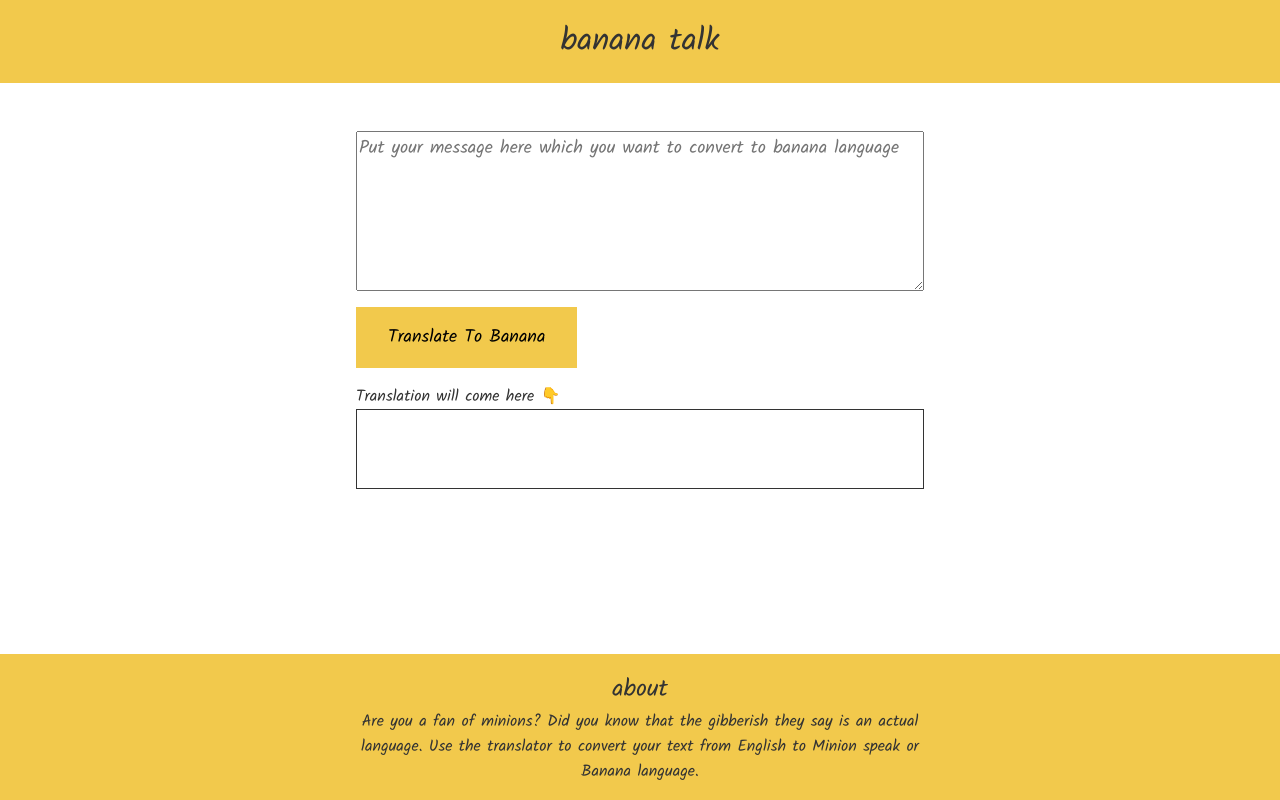
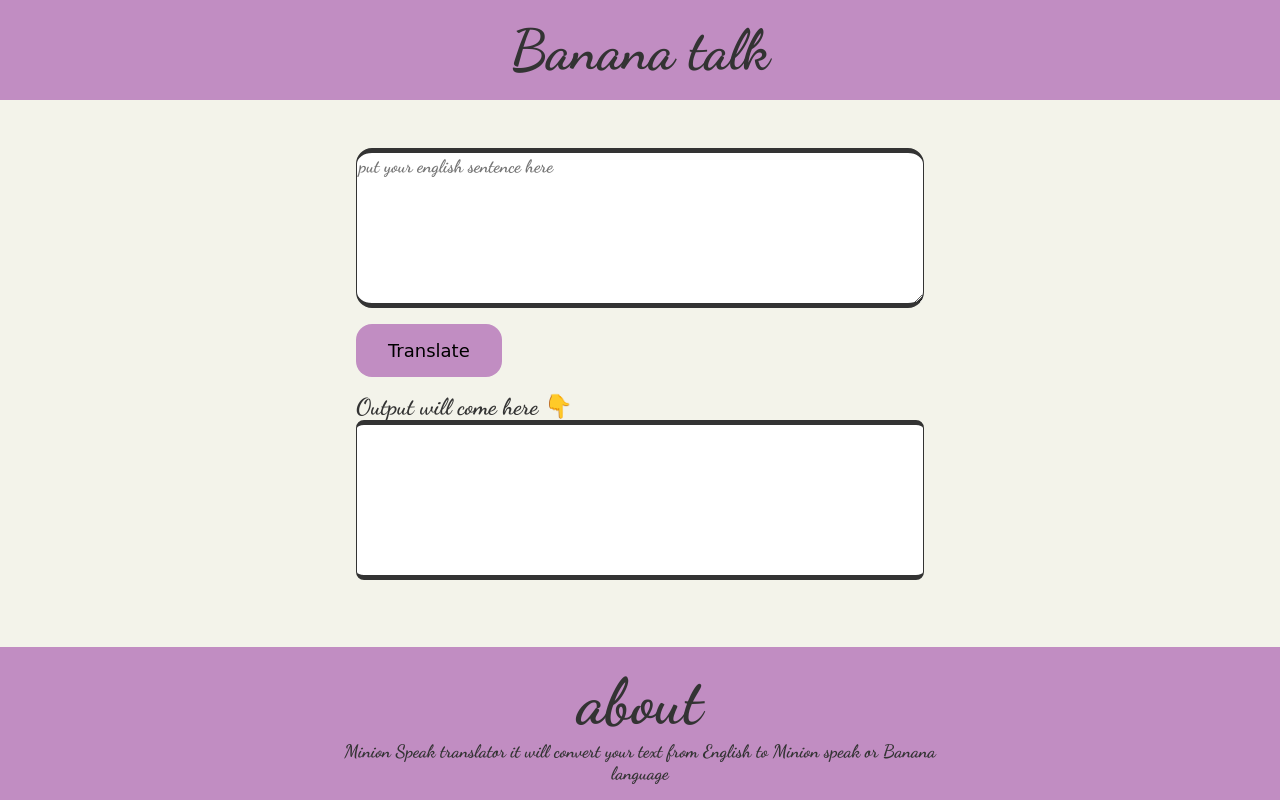
Before and after one commit to Prajwal0309/banana-app, a plain HTML site: page index.html in a window 1280 px wide. Drawn offline with Linux system fonts and the light colour scheme.

Commit message:
docs:added

```diff
--- a/index.html
+++ b/index.html
@@ -1,41 +1,42 @@
-
 <!DOCTYPE html>
 <html lang="en">
 
 <head>
+    <link href="style.css" rel="stylesheet">
     <meta charset="UTF-8">
     <meta name="viewport" content="width=device-width, initial-scale=1.0">
-    <title>banana talk</title>
-    <link href="style.css" rel="stylesheet">
+    <title>banana speak</title>
 
 </head>
 
 <body>
     <nav>
-        <div style="font-size: 2rem; padding: 1rem;">
-            banana talk
-        </div>
+    <div ></div>Banana talk</div></nav>
+<main>
+    <textarea id="txt-input"
+        placeholder="put your english sentence here"></textarea>
+    <button id="btn-translate">Translate</button>
 
-    </nav>
-    <main>
-        <textarea id="translate-input"
-            placeholder="Put your message here which you want to convert to banana language"></textarea>
-        <button id="translate-button"> Translate To Banana</button>
-        <div>Translation will come here 👇</div>
+    <div style="font-size: larger;"> Output will come here 👇</div>
+    <div id="output"></div>
 
-        <div id="translate-output" style="padding: 1rem; font-size: large;"></div>
+</main>
+
+    <footer>
+        <div style="font-size:4rem;">about</div>
+        <p>Minion Speak translator it will convert your text from English to Minion speak or Banana language </p>
+    </footer>
 
 
-    </main>
 
 
-    <footer>
-        <div style="font-size: x-large;">about</div>
-        <p>Are you a fan of minions? Did you know that the gibberish they say is an actual language. Use the translator
-            to convert your text from English to Minion speak or Banana language.</p>
-    </footer>
 
-    <script src="/js/main.js" type="text/javascript"> </script>
+    <script src="scrpy.js" type="text/javascript"></script>
+
+
+
+
+
 </body>
 
 </html>
--- a/scrpy.js
+++ b/scrpy.js
@@ -1,39 +1,32 @@
-// welcome to event based programming
-// and callback
+var btnTranslate = document.querySelector("#btn-translate");
+var txtInput = document.querySelector("#txt-input");
+var outputDiv = document.querySelector("#output");
 
 
-// button click
-var translateButton = document.querySelector("#translate-button");
+var serverURL = "https://api.funtranslations.com/translate/minion.json"
 
-translateButton.addEventListener("click", buttonClickHandler)
 
-// read input
-var translateInput = document.querySelector("#translate-input");
+function getTranslationURL(input) {
+    return serverURL + "?" + "text=" + input
+}
 
-// show output
-var translateOutput = document.querySelector("#translate-output");
+function errorHandler(error) {
+    console.log("error occured", error);
+    alert("something wrong with server! try again after some time")
+}
 
-// var url = "https://lessonfourapi.tanaypratap.repl.co/translate/yoda.json"
 
-var url = "https://api.funtranslations.com/translate/minion.json"
+function clickHandler() {
+    var inputText = txtInput.value; // taking input
 
-// REPL URL: https://repl.it/@tanaypratap/lessonfourapi
-
-function buttonClickHandler(event) {
-    console.log("button clicked");
-    var input = translateInput.value;
-    var finalURL = constructURL(input);
-    console.log(finalURL);
-    fetch(finalURL)
+    // calling server for processing
+    fetch(getTranslationURL(inputText))
         .then(response => response.json())
         .then(json => {
-            translateOutput.innerText = json.contents.translated;
-        })
-        .catch(() => alert("some error occured"))
+            var translatedText = json.contents.translated;
+            outputDiv.innerText = translatedText; // output
+           })
+        .catch(errorHandler)
+};
 
-}
-
-function constructURL(inputText) {
-    var encodedURI = encodeURI(inputText);
-    return `${url}?text=${encodedURI}`;
-}
+btnTranslate.addEventListener("click", clickHandler)
--- a/style.css
+++ b/style.css
@@ -1,24 +1,30 @@
-@import url('https://fonts.googleapis.com/css2?family=Kalam&display=swap');
+@import url('https://fonts.googleapis.com/css2?family=Dancing+Script:wght@700&display=swap');
 
 * {
     box-sizing: border-box;
 }
 
 :root {
-    --primary: #F2C94C;
+    --primary: #c18dc2;
     --black: #333333;
     --width-break:600px
 }
 
 body {
     margin: 0;
-    font-family: 'Kalam', cursive;
+    font-family: 'Dancing Script', cursive;
     color: #333333;
+    font-size: larger;
+   background-color:rgb(243, 243, 234);
+
 }
 
 nav {
     background-color: var(--primary);
     text-align: center;
+    font-size:3.5rem;
+    padding: 1rem;
+
 }
 
 main {
@@ -28,13 +34,19 @@ main {
 }
 
 textarea {
-    box-sizing: border-box;
-    display: block;
+    border: 1px solid var(--black);
+    border-block-width: thick thick;
+
+    display:block;
     width: 100%;
     min-height: 20vh;
     margin-top: 2rem;
     font-size: large;
     font-family: inherit;
+    border-top-left-radius: 1rem;
+    border-top-right-radius: 1rem;
+    border-bottom-right-radius: 1rem;
+    border-bottom-left-radius: 1rem;
 }
 
 button {
@@ -44,25 +56,37 @@ button {
     padding: 1rem 2rem;
     font-family: 'Kalam', cursive;
     font-size: large;
+    border-top-left-radius: 1rem;
+    border-top-right-radius: 1rem;
+    border-bottom-right-radius: 1rem;
+    border-bottom-left-radius: 1rem;
 }
 
 
-#translate-output {
+#output {
     box-sizing: border-box;
     width: 100%;
-    min-height: 10vh;
-    max-height: 20vh;
+    min-height: 20vh;
+    max-height: 25vh;
     overflow:scroll;
     border: 1px solid var(--black);
+    border-top-left-radius: 0.5rem;
+    border-top-right-radius: 0.5rem;
+    border-bottom-right-radius: 0.5rem;
+    border-bottom-left-radius: 0.5rem;
+    border-block-width: thick thick;
+    background-color: white;
+
 }
 
 footer {
     position: fixed;
-    bottom: 0;
+    bottom:0;
     width: 100%;
     padding: 1rem;
     background-color: var(--primary);
     text-align: center;
+    font-size: large;
 }
 
 footer p {
```
